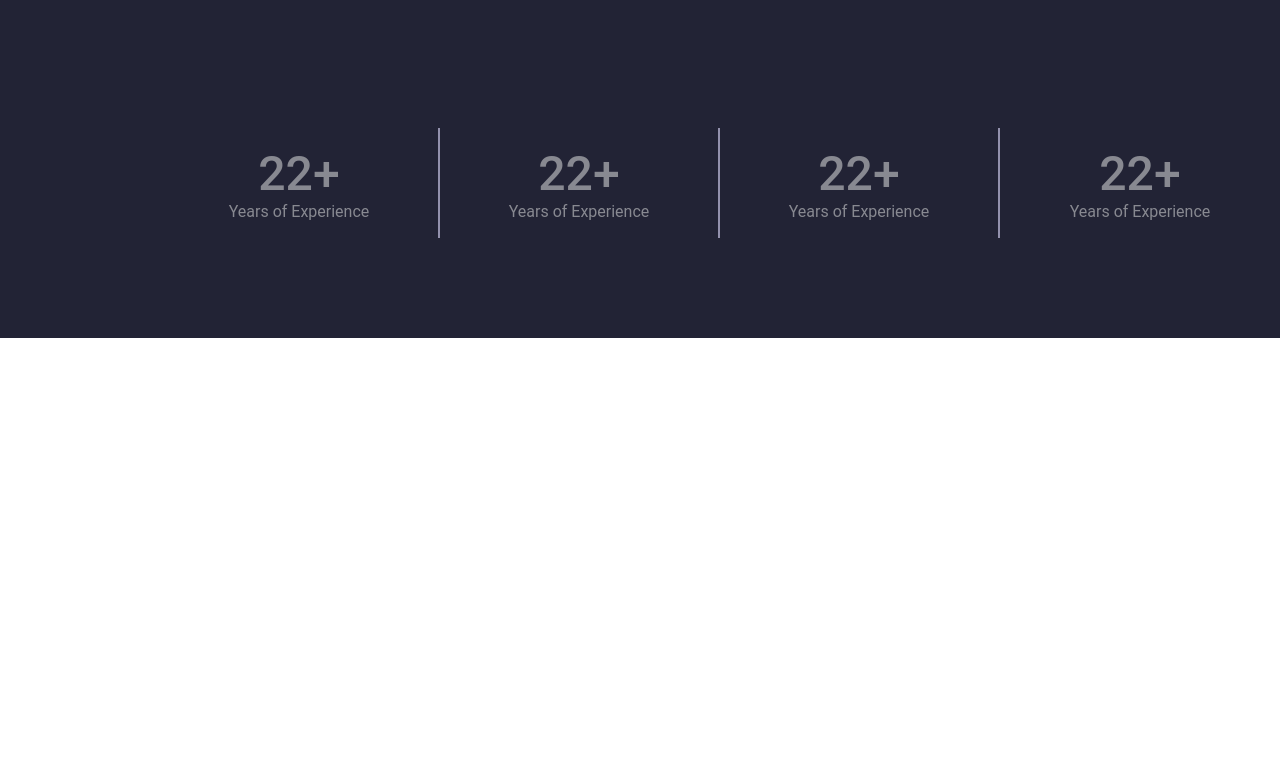
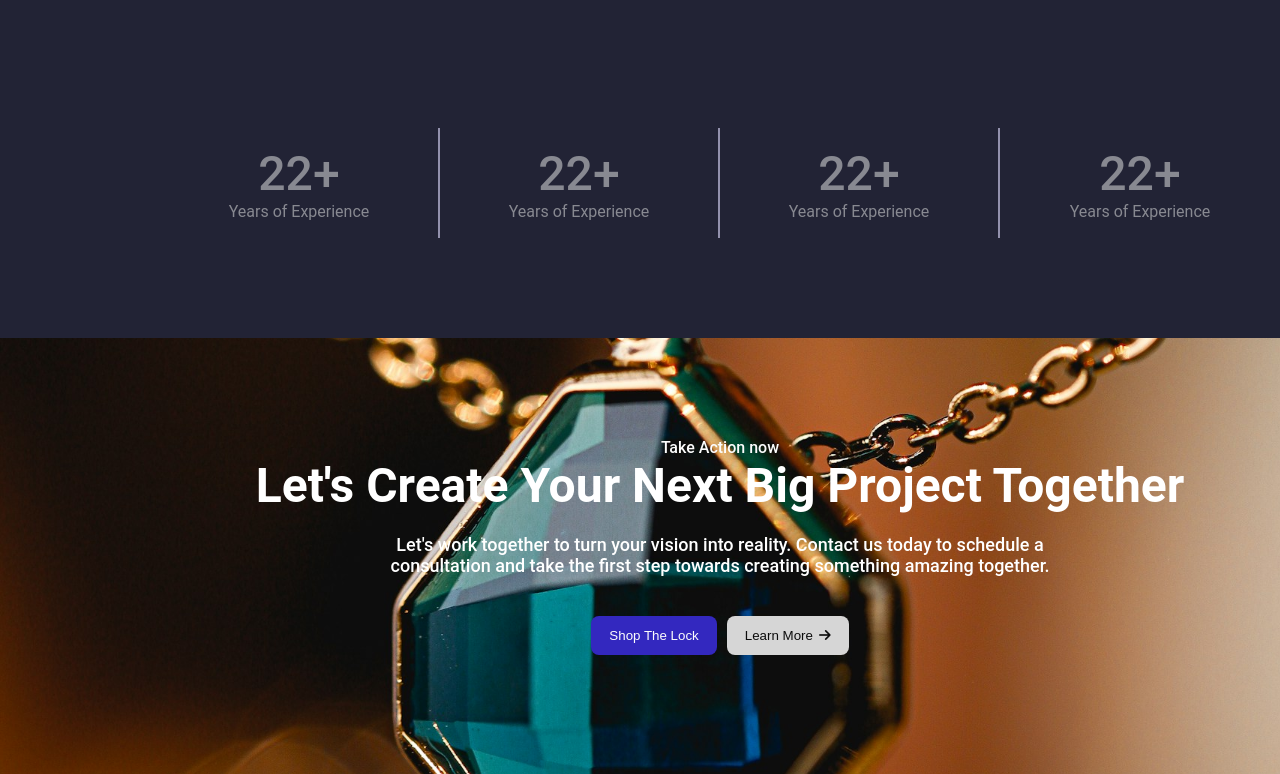
Before and after one commit to kamrul-islam-96/jewellery-brand, a plain HTML site: page index.html in a window 1280 px wide. Shown: the part 3926-4700 px from the top of the page. Before the commit the page ends 4264 px from the top, so only its background shows below. Drawn offline with Linux system fonts and the light colour scheme.

Commit message:
hero sixth section complete

```diff
--- a/index.html
+++ b/index.html
@@ -226,6 +226,19 @@
                 </div>
             </div>
         </section>
+        <!-- sixth section -->
+        <section class="sixth-section">
+            <p>Take Action now</p>
+            <h2>Let's Create Your Next Big Project Together</h2>
+            <p class="sub-heading">Let's work together to turn your vision into reality. Contact us today to schedule a <br> consultation and take the first step towards creating something amazing together.</p>
+            <div class="btns btn-group">
+                <button class="shop-btn">Shop The Lock</button>
+                <button class="learn-btn">
+                    Learn More
+                    <i class="fas fa-arrow-right"></i>
+                </button>
+            </div>
+        </section>
     </main>
     <footer></footer>
 </body>
--- a/style.css
+++ b/style.css
@@ -542,3 +542,49 @@ hr {
 .stat-box p {
     color: #888991;
 }
+
+
+/** sixth section **/
+.sixth-section {
+    width: 100%;
+    height: 436px;
+    background-color: darkcyan;
+    background-image: url(./Assets/last-hero-img.jpg);
+    background-position: center;
+    background-size: cover;
+}
+
+.sixth-section p:first-child {
+    font-size: 16px;
+    font-weight: 500;
+    text-align: center;
+    color: #FCFCFC;
+    padding-top: 100px;
+}
+
+.sixth-section h2 {
+    font-size: 48px;
+    font-weight: 600;
+    color: #fff;
+    text-align: center;
+}
+
+.sub-heading {
+    font-size: 18px;
+    font-weight: 500;
+    color: #fff;
+    text-align: center;
+    padding-top: 20px;
+}
+
+.btn-group {
+    display: flex;
+    align-items: center;
+    justify-content: center;
+    margin: 40px auto 0;
+}
+
+.btn-group .learn-btn {
+    background-color: #D6D6D6;
+    color: #0D0D0D;
+}
```
Also changed, not shown: Assets/last-hero-img.jpg (added).
